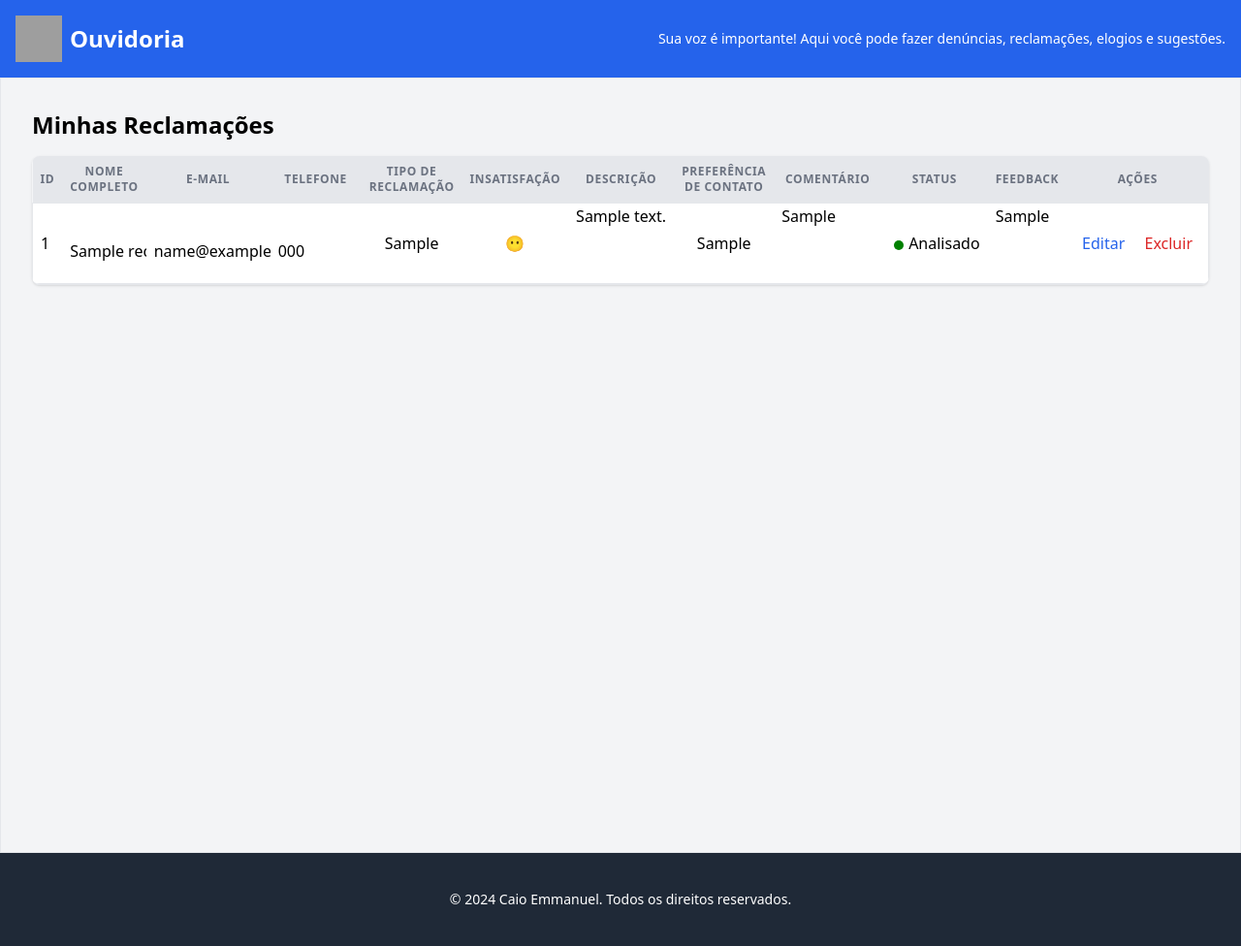
After one commit to CaioEmannuelDiniz/projeto_ouvidoria_web, a Django app: page /reclamacoes/ in a window 1280 px wide. The commit adds this page. Shown: the whole page at 97% size. Run offline with Django 5.2, Linux system fonts and the light colour scheme; tables that the repository leaves empty hold one stand-in row (values such as "Sample post"); some libraries are stand-ins or nearby versions; grey boxes are pictures that could not be loaded.

Commit message:
create freature to alter,delete and view all reclamações

```diff
--- /dev/null
+++ b/ouvidoria_web/templates/tables/reclamacoes.html
@@ -0,0 +1,112 @@
+<!DOCTYPE html>
+<html lang="pt-BR">
+  <head>
+    <meta charset="UTF-8" />
+    <meta name="viewport" content="width=device-width, initial-scale=1.0" />
+    <title>Ouvidoria</title>
+    <link
+      rel="shortcut icon"
+      href="https://img.icons8.com/?size=100&id=37212&format=png&color=000000"
+      type="image/x-icon"
+    />
+    <script src="https://cdn.tailwindcss.com"></script>
+  </head>
+  <body class="flex flex-col justify-between max-h-screen">
+    <!-- CABEÇALHO -->
+    {% include '../includes/header.html' %}
+    {% include '../includes/toast.html' with dict=dict %}
+
+    <!-- PRINCIPAL -->
+    <main class="flex flex-col bg-gray-100 p-8 min-h-screen border overflow-y-scroll">
+        <h1 class="text-2xl font-bold mb-4">Minhas Reclamações</h1>
+
+        <div class="max-w-screen">
+          <!-- TABELA -->
+          <div class="min-w-full shadow overflow-x-scroll xl:overflow-hidden border-b border-gray-200 sm:rounded-lg">
+            <table class="min-w-full divide-y divide-gray-200">
+              <thead class="bg-gray-200">
+                <tr class="text-center text-xs font-medium text-gray-500 uppercase tracking-wider">
+                  <th class="px-2 py-2">ID</th>
+                  <th class="px-2 py-2">Nome Completo</th>
+                  <th class="px-2 py-2">E-mail</th>
+                  <th class="px-2 py-2">Telefone</th>
+                  <th class="px-2 py-2">Tipo de Reclamação</th>
+                  <th class="px-2 py-2">Insatisfação</th>
+                  <th class="px-2 py-2">Descrição</th>
+                  <th class="px-2 py-2">Preferência de Contato</th>
+                  <th class="px-2 py-2">Comentário</th>
+                  <th class="px-2 py-2">Status</th>
+                  <th class="px-2 py-2">Feedback</th>
+                  <th class="px-2 py-2">Ações</th>
+                </tr>
+              </thead>
+              <tbody class="bg-white divide-y divide-gray-200 sm:overflow-x-scroll">
+                {% for reclamacao in reclamacoes %}
+                <tr class="hover:bg-gray-100 border h-5 max-h-5 overflow-hidden sm:overflow-x-scroll">
+                  <td class="px-2 py-2 h-5">{{ reclamacao.id }}</td>
+                  <td class="px-2 pt-4 h-5 overflow-x-scroll w-16 text-nowrap max-w-20">{{ reclamacao.nome_completo }}</td>
+                  <td class="px-2 pt-4 h-5 overflow-x-scroll w-28 text-nowrap max-w-32">{{ reclamacao.email }}</td>
+                  <td class="px-2 pt-4 h-5 overflow-x-scroll w-24 text-nowrap max-w-28">{{ reclamacao.telefone }}</td>
+                  <td class="px-2 py-2 w-4 max-w-5 text-center">
+                    {{ reclamacao.tipo_reclamacao }}
+                  </td>
+                  <td class="px-2 py-2 w-4 max-w-5 text-center">
+                    {% if reclamacao.classificacao_insatisfacao == 1 %}
+                      😶
+                    {% elif reclamacao.classificacao_insatisfacao == 2 %}
+                      😐
+                    {% elif reclamacao.classificacao_insatisfacao == 3 %}
+                      😟
+                    {% elif reclamacao.classificacao_insatisfacao == 4 %}
+                      😠
+                    {% else%}
+                      😡
+                    {% endif %}
+                  </td>
+                  <td class="px-2 text-left w-28 overflow-y-scroll align-top">
+                    <div class="flex h-20 max-h-20 text-top">{{ reclamacao.descricao }}</div>
+                  </td>
+                  <td class="px-2 py-2 w-4 max-w-5 h-5 text-center">
+                    {{ reclamacao.preferencia_contato }}
+                  </td>
+                  <td class="px-2 text-left w-28 overflow-y-scroll align-top">
+                    <div class="flex h-20 max-h-20 text-top">{{ reclamacao.comentario }}</div>
+                  </td>
+                  <td class="px-2 py-2 w-10">
+                    <div class="flex gap-1 items-center">
+                      {% if reclamacao.status %}
+                        <svg class="h-4 w-4" width="24" height="24" xmlns="http://www.w3.org/2000/svg">
+                          <circle cx="10" cy="10" r="5" fill="green" />
+                        </svg><span>Analisado</span>
+                      {% else %}
+                        <svg class="h-4 w-4" width="24" height="24" xmlns="http://www.w3.org/2000/svg">
+                          <circle cx="10" cy="10" r="5" fill="red" />
+                        </svg><span class="text-red-600">Pendente</span>
+                      {% endif %}
+                    </div>
+                  </td>
+                  <td
+                  class="px-2 text-left w-16 max-w-24 text-wrap overflow-y-scroll align-top">
+                    <div class="flex text-wrap h-5 max-h-5 text-top">{{reclamacao.feedback}}</div>
+                </td>
+                  <td class="px-2 py-2 h-5 md:text-nowrap">
+                    <a href="{% url 'mostrar_reclamacao' reclamacao.id %}">
+                      <button aria-label="Editar reclamação" class="text-blue-600 hover:text-blue-900 mx-2">Editar</button>
+                    </a>
+                    <a href="{% url 'deletar_reclamacao' reclamacao.id %}">
+                      <button aria-label="Excluir reclamação" class="text-red-600 hover:text-red-900 mx-2">Excluir</button>
+                    </a>
+                  </td>
+                </tr>
+                {% endfor %}
+              </tbody>
+            </table>
+          </div>
+        </div>
+      </main>
+
+
+    <!-- RODAPÉ -->
+    {% include '../includes/footer.html' %}
+  </body>
+</html>
--- a/ouvidoria_web/views.py
+++ b/ouvidoria_web/views.py
@@ -124,7 +124,7 @@ def send_denuncia(request):
 
     return render(request,'forms/formulario_denuncia.html',{'dict':dict})
 
-#POST PAGINA ALTERAR DENUNCIA
+#POST PAGINA ALTERAR DENUNCIA (OK)(OK)
 def alter_denuncia(request, id):
     denuncia = get_object_or_404(Denuncia, id=id)
 
@@ -168,7 +168,7 @@ def form_denuncia(request):
 
     return render(request,"forms/formulario_denuncia.html",{'dict':dict})
 
-#GET PAGINA LISTA TODAS AS DENUNCIAS (OK)
+#GET PAGINA LISTA TODAS AS DENUNCIAS (OK)(OK)
 def show_denuncias(request):
 
     denuncias ={
@@ -177,13 +177,13 @@ def show_denuncias(request):
 
     return render(request,"tables/denuncias.html",denuncias)
 
-#GET PAGINA DE ALTERAR UMA DENUNCIA
+#GET PAGINA DE ALTERAR UMA DENUNCIA (OK)(OK)
 def show_denuncia(request,id):
     denuncia = get_object_or_404(Denuncia, id = id)
 
     return render(request,"forms/formulario_denuncia.html",{'denuncia': denuncia})
 
-#DELETE PAGINA DELETAR UMA DENUNCIA
+#DELETE PAGINA DELETAR UMA DENUNCIA (OK)(OK)
 def delete_denuncia(request,id):
     denuncia = get_object_or_404(Denuncia, id = id)
 
@@ -238,6 +238,42 @@ def send_reclamacao(request):
 
     return render(request, 'forms/formulario_reclamacao.html',{'dict':dict})
 
+#POST PAGINA ALTERAR RECLAMAÇÃO (OK)(OK)
+def alter_reclamacao(request,id):
+    reclamacao = get_object_or_404(Reclamacao, id=id)
+
+    print(reclamacao)
+
+    # Verifica se é uma requisição POST
+    if request.method == 'POST':
+
+        reclamacao.feedback = request.POST.get('feedback')
+        print(request.POST.get('feedback'))
+        print(reclamacao.feedback)
+        reclamacao.status = request.POST.get('status')
+        print(request.POST.get('status'))
+        print(reclamacao.status)
+
+        dict = {
+            'condicao': True,
+            'tipo': 'error',
+            'mensagem': 'Reclamação não foi alterada!',
+        }
+
+        # Salva a reclamação e atualiza a mensagem
+        try:
+            reclamacao.save()
+            dict['tipo'] = 'sucess'
+            dict['mensagem'] = 'Reclamação alterada com sucesso!'
+        except Exception:
+            # Lidar com possíveis erros de salvamento
+            dict['mensagem'] = 'Reclamação não foi alterada!'
+
+    # Busca todas as reclamação
+    reclamacoes = Reclamacao.objects.all()
+
+    return render(request, 'tables/reclamacoes.html', {'dict': dict, 'reclamacoes': reclamacoes})
+
 #GET PAGINA FORMULARIO RECLAMAÇÃO (OK)(OK)
 def form_reclamacao(request):
     dict = {
@@ -245,7 +281,40 @@ def form_reclamacao(request):
     }
     return render(request,'forms/formulario_reclamacao.html',{'dict':dict})
 
+#GET PAGINA LISTA TODAS AS RECLAMAÇÕES (OK)
+def show_reclamacoes(request):
+    reclamacoes = {
+        'reclamacoes':Reclamacao.objects.all()
+    }
 
+    return render(request,"tables/reclamacoes.html",reclamacoes)
+
+#GET PAGINA DE ALTERAR UMA RECLAMAÇÃO (OK)(OK)
+def show_reclamacao(request,id):
+    reclamacao = get_object_or_404(Reclamacao, id = id)
+
+    return render(request,"forms/formulario_reclamacao.html",{'reclamacao': reclamacao})
+
+#DELETE PAGINA DELETAR UMA RECLAMAÇÃO (OK)(OK)
+def delete_reclamacao(request,id):
+    reclamacao = get_object_or_404(Reclamacao, id = id)
+
+    dict = {
+                'condicao': True,
+                'tipo': 'error',
+                'mensagem': 'Reclamação não foi excluida!',
+            }
+
+
+    try:
+        reclamacao.delete()
+        dict['tipo'] = 'sucess'
+        dict['mensagem'] = 'Reclamação excluida com sucesso!'
+    except Exception:
+        dict['mensagem'] = 'Reclamação não foi excluida!'
+
+
+    return render(request,"tables/reclamacoes.html",{'dict':dict,'reclamacoes': Reclamacao.objects.all()})
 
 
 # --- ACESSO INFO --
--- a/projeto_ouvidoria_web/urls.py
+++ b/projeto_ouvidoria_web/urls.py
@@ -25,8 +25,16 @@ urlpatterns = [
     #RECLAMAÇÃO
     #POST ROTA CADASTRAR RECLAMAÇÃO
     path('cadastrar/reclamacao/',views.send_reclamacao,name='cadastrar_reclamacao'),
+    #POST ROTA ALTERAR RECLAMAÇÃO
+    path('reclamacao/alterar/<int:id>/',views.alter_reclamacao,name='alterar_reclamacao'),
     #GET ROTA FORMULARIO RECLAMAÇÃO
     path('formulario/reclamacao/',views.form_reclamacao,name='formulario_reclamacao'),
+    #GET ALL ROTA MOSTRAR RECLAMAÇÕES
+    path('reclamacoes/',views.show_reclamacoes,name='mostrar_reclamacoes'),
+    #GET ROTA MOSTRA RECLAMACAO
+    path('reclamacao/<int:id>/',views.show_reclamacao,name='mostrar_reclamacao'),
+    #DELETE ROTA DELETAR RECLAMACAO
+    path('reclamacao/deletar/<int:id>/',views.delete_reclamacao,name='deletar_reclamacao'),
 
 
     #SUGESTÃO
```
Also changed, not shown: ouvidoria_web/templates/forms/formulario_denuncia.html (+4 -6 lines), ouvidoria_web/templates/forms/formulario_reclamacao.html (+123 -37 lines), ouvidoria_web/templates/tables/denuncias.html (+15 -16 lines).
